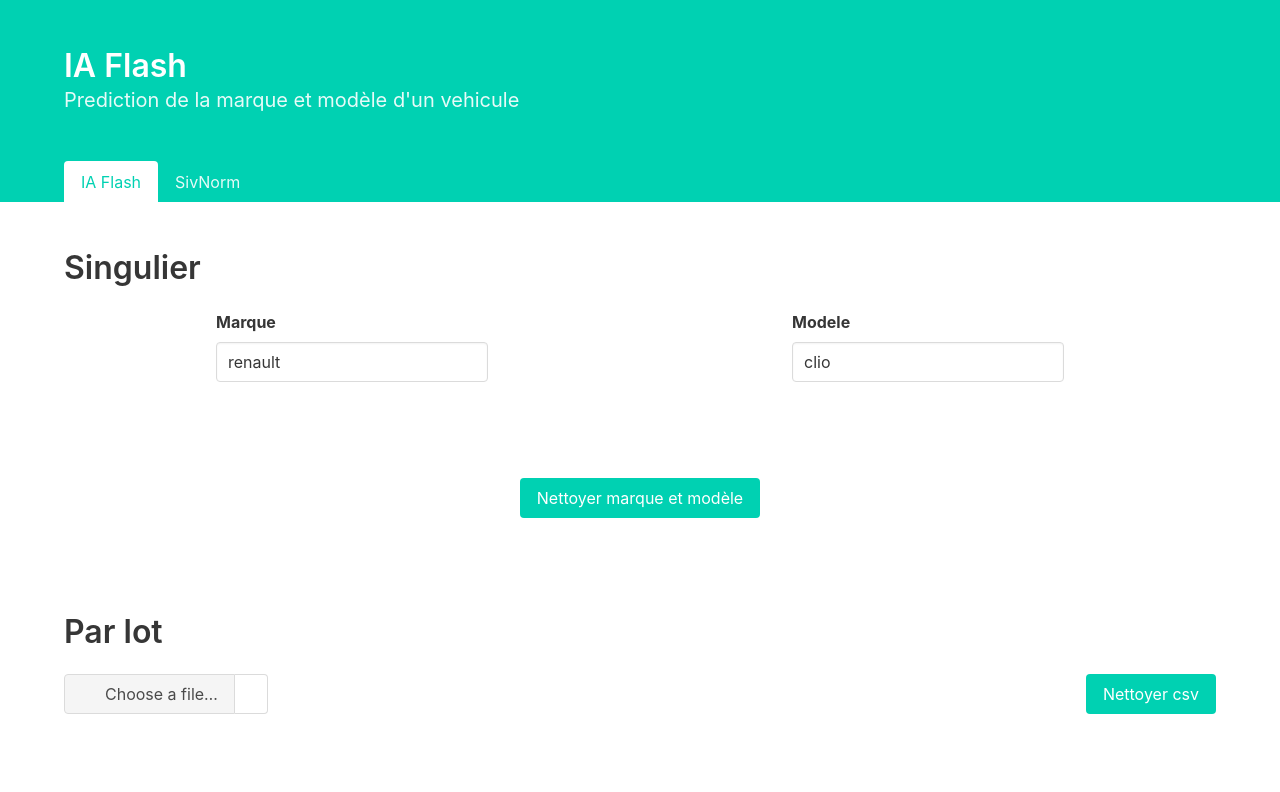
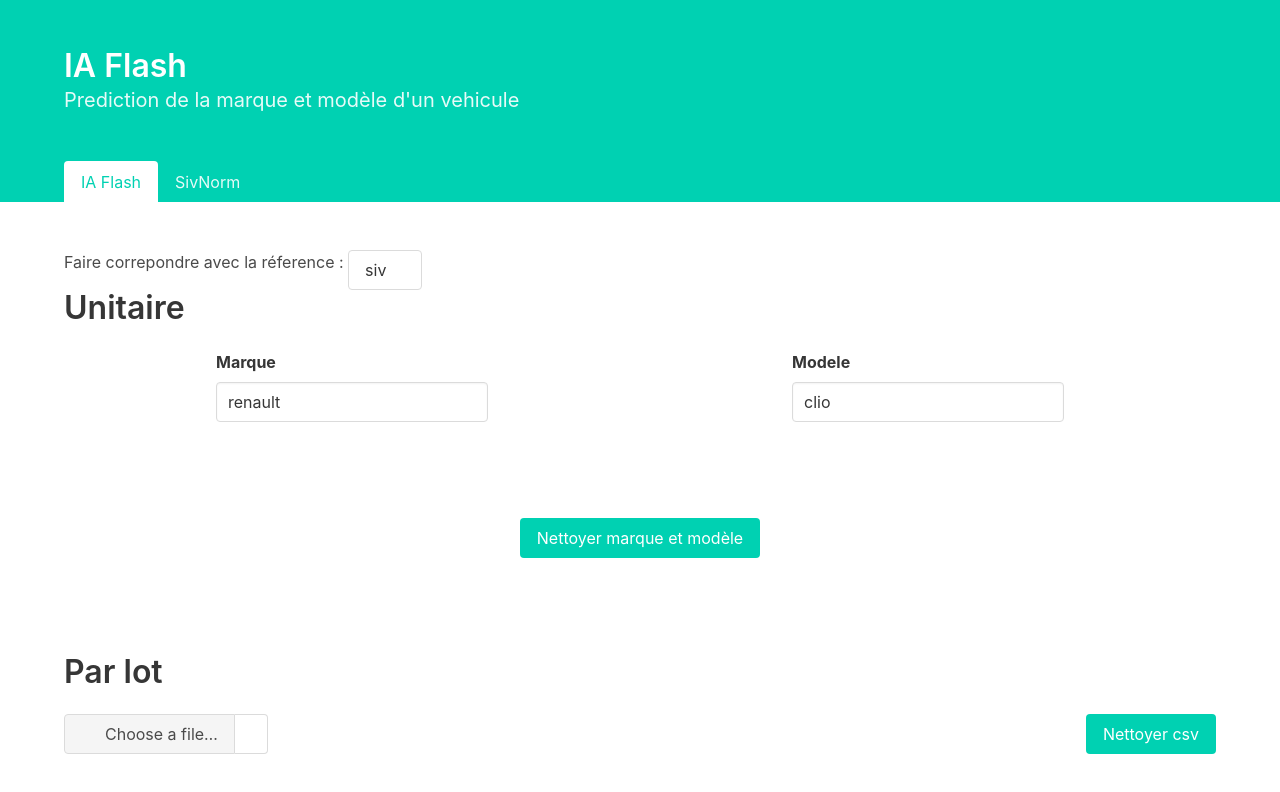
Before and after one commit to ia-flash/frontend, an Angular app: page /sivnorm in a window 1280 px wide. Shown: the top 792 px of the page. Built offline with nearby package versions, Linux system fonts and the light colour scheme.

Commit message:
table ref sivnorm: siv_caradisiac

```diff
--- a/src/app/predictions.service.ts
+++ b/src/app/predictions.service.ts
@@ -31,13 +31,13 @@ export class PredictionsService {
     return this.http.post(`${environment.api}/predict`, formData);
   }
 
-  callSivnorm(marque, modele) {
-    return this.http.get<SivnormResponse>(`${environment.sivnorm}/norm?marque=${marque}&modele=${modele}`);
+  callSivnorm(marque, modele, tbRefname) {
+    return this.http.get<SivnormResponse>(`${environment.sivnorm}/norm/${tbRefname}?marque=${marque}&modele=${modele}`);
   }
 
-  callSivnormCsv(files) {
+  callSivnormCsv(files, tbRefname) {
     const formData: FormData = new FormData();
     formData.append('file', files[0], files[0].name);
-    return this.http.post(`${environment.sivnorm}/norm`, formData, {responseType: 'text'});
+    return this.http.post(`${environment.sivnorm}/norm/${tbRefname}`, formData, {responseType: 'text'});
   }
 }
--- a/src/app/sivnorm/sivnorm.component.html
+++ b/src/app/sivnorm/sivnorm.component.html
@@ -1,8 +1,34 @@
+
+
 
 <section class="section">
   <div class="container">
+  Faire correpondre avec la réference :
+    <div class="dropdown is-hoverable">
+      <div class="dropdown-trigger">
+        <button class="button" aria-haspopup="true" aria-controls="dropdown-menu4">
+         <span>{{tbRefname}}</span>
+          <span class="icon is-small">
+            <i class="fas fa-angle-down" aria-hidden="true"></i>
+          </span>
+        </button>
+      </div>
+      <div class="dropdown-menu" id="dropdown-menu4" role="menu">
+        <div class="dropdown-content">
+          <div class="dropdown-item" (click)="tbRefname='siv'">
+            <p>siv</p>
+          </div>
+          <div class="dropdown-item"  (click)="tbRefname='caradisiac'">
+            <p>caradisiac</p>
+          </div>
+          <div class="dropdown-item" (click)="tbRefname='siv_caradisiac'">
+            <p>caradisac+siv</p>
+          </div>
+        </div>
+      </div>
+    </div>
     <h2 class="title">
-      Singulier
+      Unitaire
     </h2>
     <nav class="level">
       <div class="level-item">
--- a/src/app/sivnorm/sivnorm.component.ts
+++ b/src/app/sivnorm/sivnorm.component.ts
@@ -15,6 +15,7 @@ export class SivnormComponent implements OnInit {
   currentInput: any;
   files: FileList;
   resultCsv: any;
+  tbRefname: string = "siv";
 
   constructor(private predictionService: PredictionsService) { }
 
@@ -22,7 +23,7 @@ export class SivnormComponent implements OnInit {
   }
 
   onClickMe() {
-    this.predictionService.callSivnorm(this.marque, this.modele).subscribe(result => {
+    this.predictionService.callSivnorm(this.marque, this.modele, this.tbRefname).subscribe(result => {
       console.log(result);
       this.clean_marque = result.marque;
       this.clean_modele = result.modele;
@@ -40,7 +41,7 @@ export class SivnormComponent implements OnInit {
   }
 
   clickCsv() {
-    this.predictionService.callSivnormCsv(this.files).subscribe(result => {
+    this.predictionService.callSivnormCsv(this.files, this.tbRefname).subscribe(result => {
       this.resultCsv = result.split("\n").map(item => item.split(","));
       console.log(result.split("\n").map(item => item.split(",")));
     });
```
